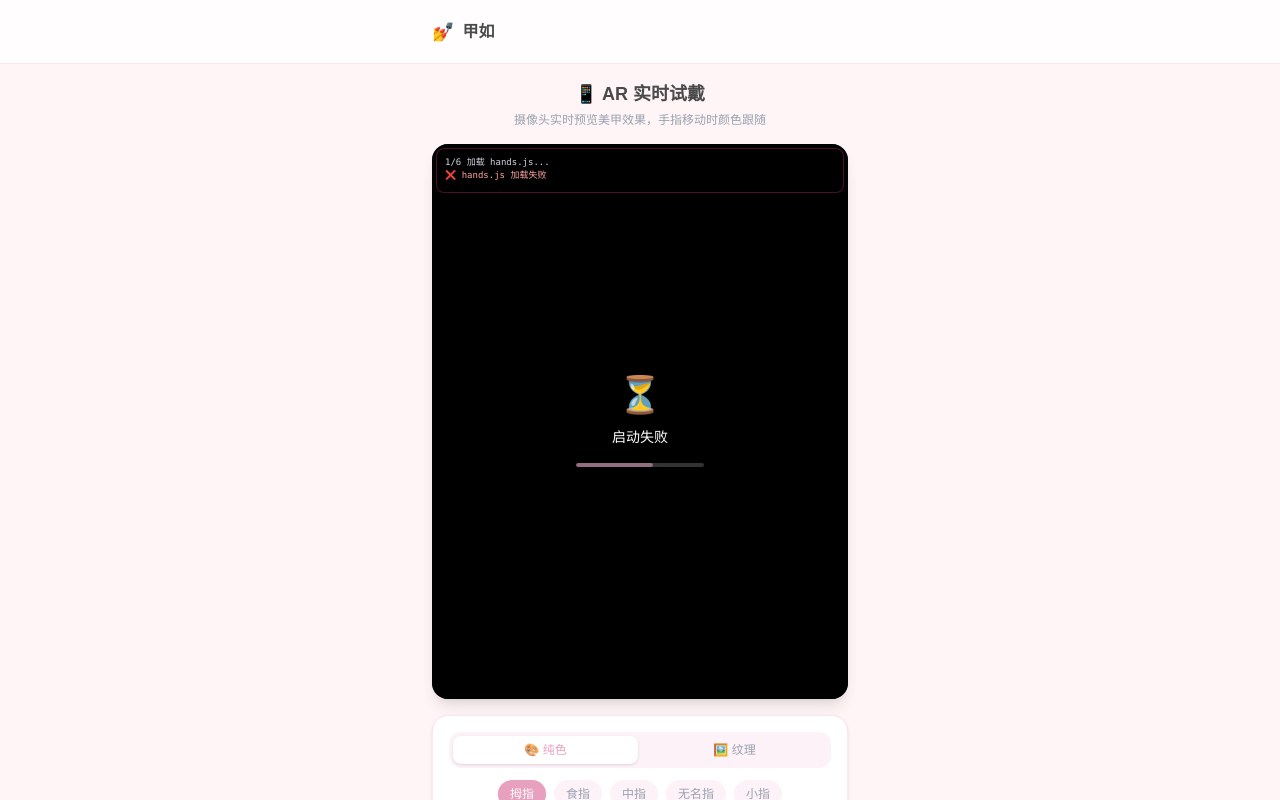
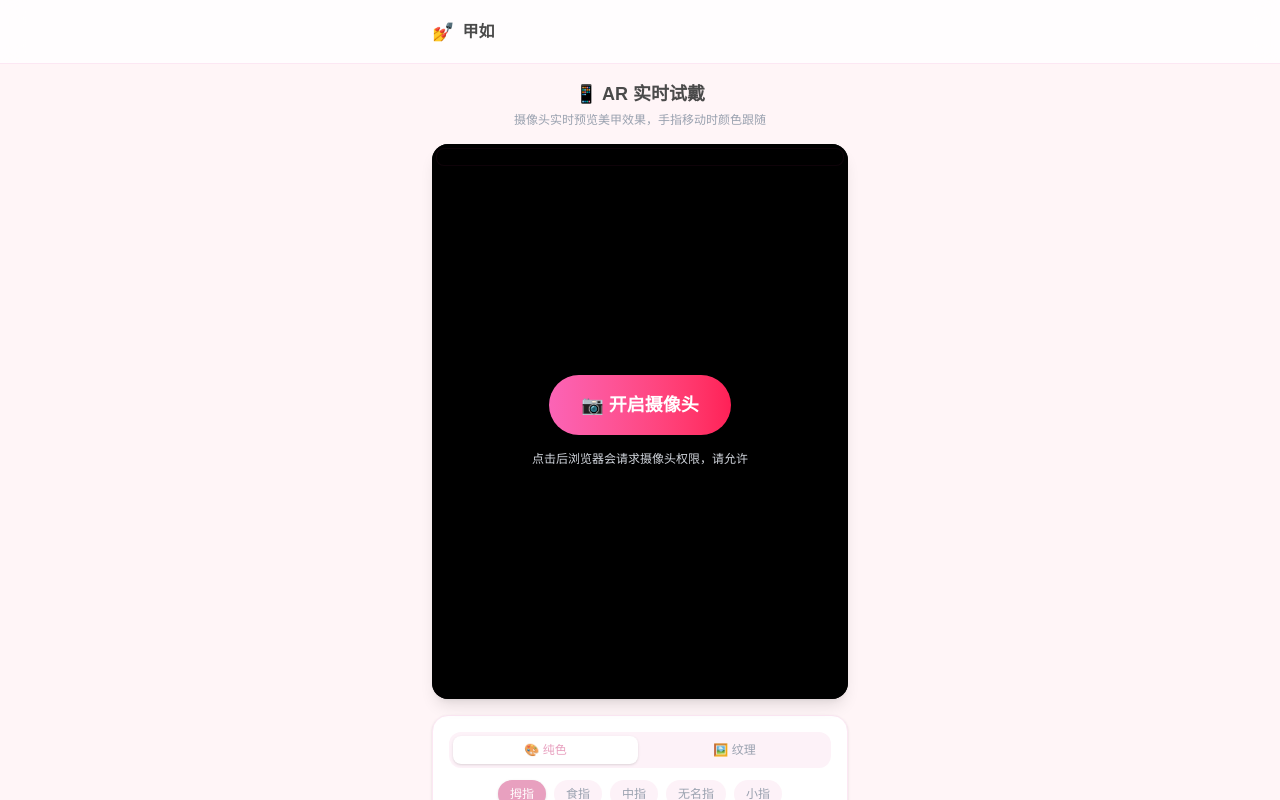
Before and after one commit to yaoyinyu/JiaRu, a Next.js app: page /ar-tryon in a window 1280 px wide. Both pictures are taken after a click on the button "📷 开启摄像头". Shown: the top 800 px of the page. Built offline with nearby package versions, Linux system fonts and the light colour scheme.

Commit message:
fix: add manual camera start button + getUserMedia pre-check

```diff
--- a/src/components/ArView.tsx
+++ b/src/components/ArView.tsx
@@ -598,6 +598,9 @@ export function ArView({ nailColors, nailTextures, mode = "color" }: Props) {
     colRef.current = nailColors;
   }, [nailColors]);
 
+  // 自动启动改为手动启动（移动端需要用户手势触发摄像头权限）
+  const [userStarted, setUserStarted] = useState(false);
+
   useEffect(() => {
     texRef.current = nailTextures;
   }, [nailTextures]);
@@ -607,6 +610,11 @@ export function ArView({ nailColors, nailTextures, mode = "color" }: Props) {
   }, [mode]);
 
   useEffect(() => {
+    modeRef.current = mode;
+  }, [mode]);
+
+  useEffect(() => {
+    if (!userStarted) return; // 等待用户点击按钮
     let dead = false;
     const rafId = 0;
     let handsInst: HandsInstance | null = null;
@@ -699,6 +707,26 @@ export function ArView({ nailColors, nailTextures, mode = "color" }: Props) {
           facingMode: "user",
         });
         log("  启动 Camera...");
+        // 先用 getUserMedia 预检摄像头权限
+        try {
+          const testStream = await navigator.mediaDevices.getUserMedia({
+            video: { facingMode: "user", width: 480, height: 640 },
+            audio: false,
+          });
+          // 释放测试流，Camera 工具会重新获取
+          testStream.getTracks().forEach((t) => t.stop());
+          log("  摄像头权限 OK ✅");
+        } catch (permErr) {
+          const msg = permErr instanceof Error ? permErr.message : String(permErr);
+          log("  ❌ 摄像头权限失败: " + msg);
+          setStatus("error");
+          setStatusMsg(
+            msg.includes("permission") || msg.includes("Permission")
+              ? "摄像头权限被拒绝，请在浏览器设置中允许"
+              : "摄像头不可用: " + msg.slice(0, 40)
+          );
+          return;
+        }
         camera.start();
 
         // ── 步骤4: 注册结果回调 ──
@@ -824,6 +852,21 @@ export function ArView({ nailColors, nailTextures, mode = "color" }: Props) {
         style={{ transform: "scaleX(-1)" }}
       />
 
+      {/* 未启动时显示开始按钮 */}
+      {!userStarted && (
+        <div className="absolute inset-0 z-30 flex flex-col items-center justify-center bg-black/80 text-white">
+          <button
+            onClick={() => setUserStarted(true)}
+            className="px-8 py-4 bg-gradient-to-r from-pink-400 to-rose-500 rounded-full text-lg font-bold shadow-lg hover:scale-105 transition-transform"
+          >
+            📷 开启摄像头
+          </button>
+          <p className="text-xs text-gray-300 mt-4 px-6 text-center max-w-xs">
+            点击后浏览器会请求摄像头权限，请允许
+          </p>
+        </div>
+      )}
+
       {/* 诊断面板 — 仅非 ready 状态显示 */}
       {status !== "ready" && (
         <div className="absolute top-1 left-1 right-1 z-20 bg-black/80 rounded-lg p-2 max-h-40 overflow-y-auto border border-pink-500/30">
@@ -847,7 +890,7 @@ export function ArView({ nailColors, nailTextures, mode = "color" }: Props) {
       )}
 
       {/* 非 ready 遮罩 */}
-      {status !== "ready" && (
+      {userStarted && status !== "ready" && (
         <div className="absolute inset-0 z-10 flex flex-col items-center justify-center bg-black/70 text-white">
           <span className="text-4xl mb-3">&#9203;</span>
           <p className="text-sm px-6 text-center">{statusMsg}</p>
```
